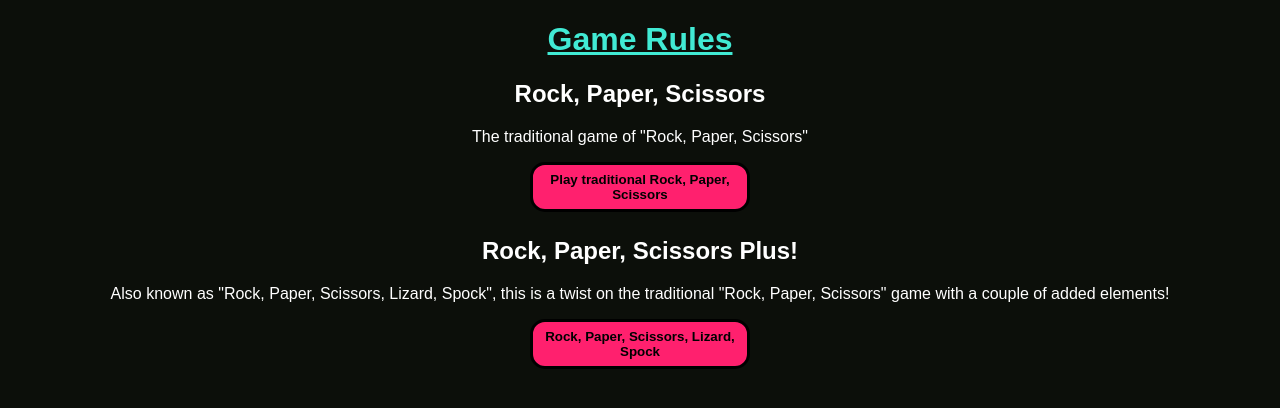
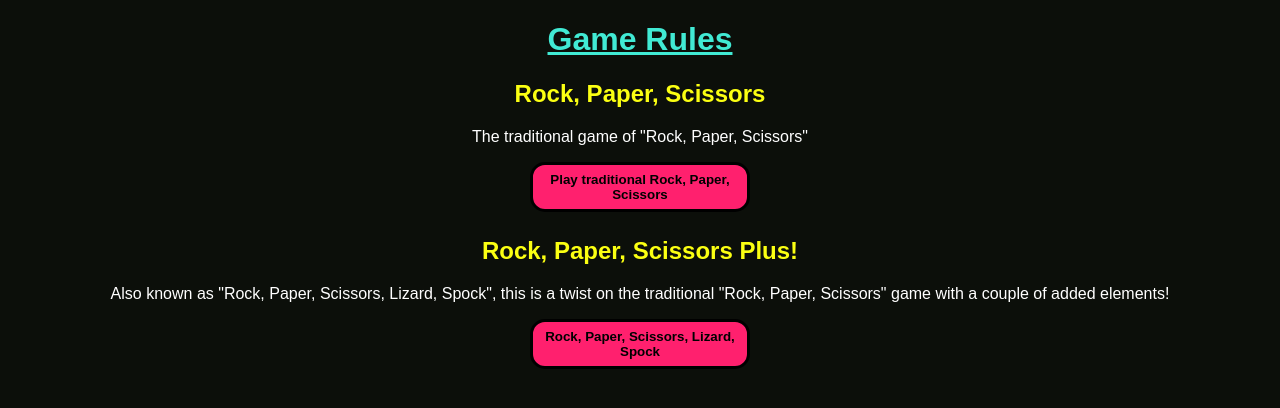
Before and after one commit to tomhall82/rock-paper-scissors-plus, a plain HTML site: page rules.html in a window 1280 px wide. Drawn offline with Linux system fonts and the light colour scheme.

Commit message:
styling change to rules page

```diff
--- a/assets/style.css
+++ b/assets/style.css
@@ -7,6 +7,10 @@ body {
   text-align: center;
   background-color: #0c0f0a;
   color: #ffff;
+}
+
+h2 {
+  color: #fbff12;
 }
 
 #rules {
```
